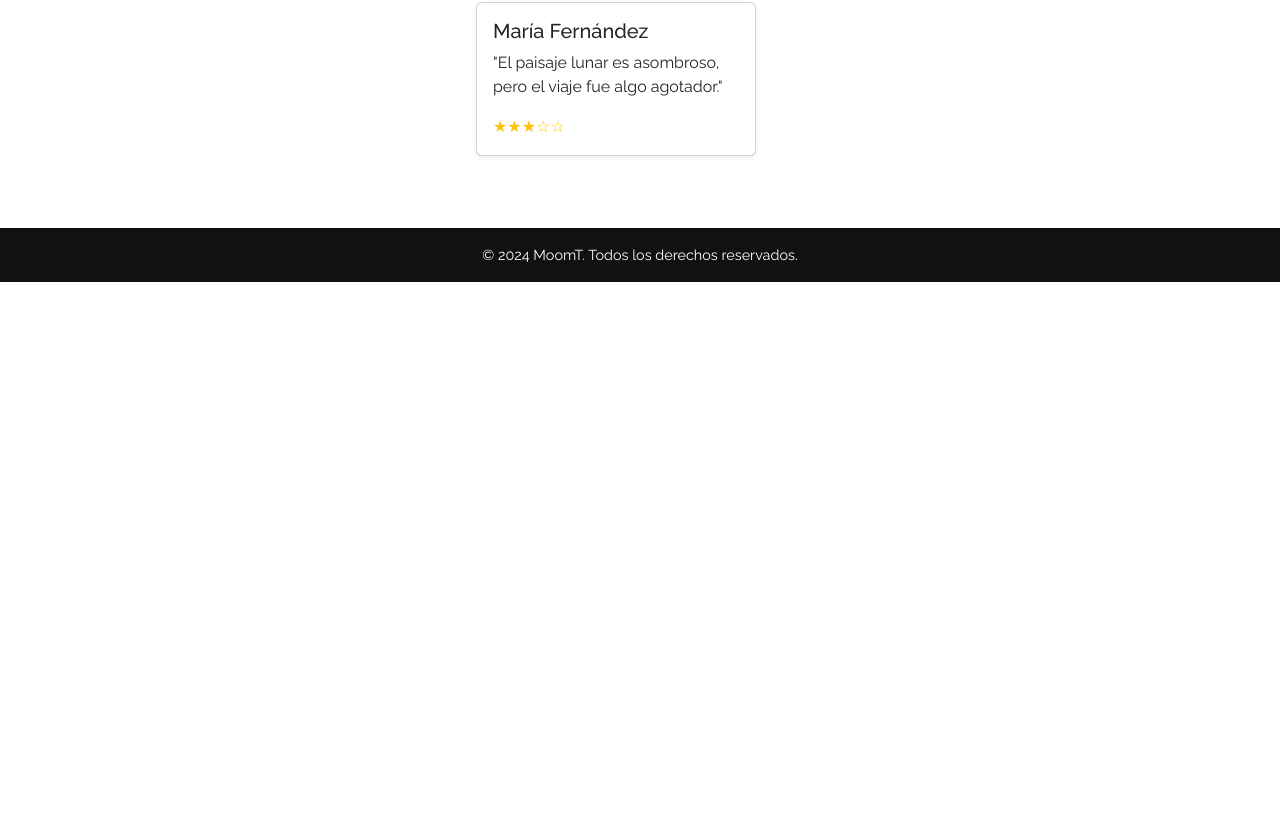
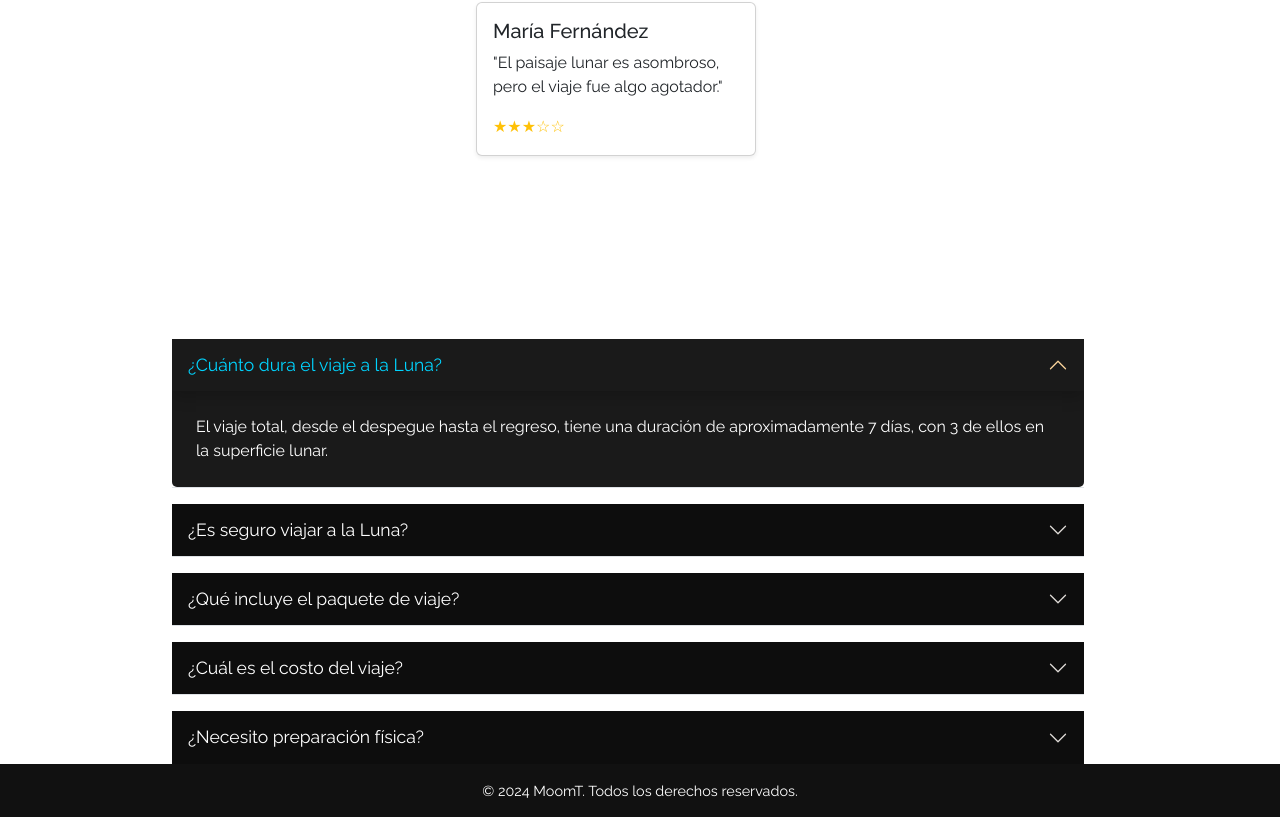
Before and after one commit to Sherna0303/web-space-travel-frontend, a React (Vite) app: page /#/home in a window 1280 px wide. Shown: the part 830-1647 px from the top of the page. Before the commit the page ends 1112 px from the top, so only its background shows below. Built offline with nearby package versions, Linux system fonts and the light colour scheme.

Commit message:
Add FAQ section

```diff
--- a/src/app/pages/HomePage/index.tsx
+++ b/src/app/pages/HomePage/index.tsx
@@ -1,12 +1,14 @@
 import { ReactElement } from "react";
 import { CardHome } from "../../ui/components/CardHome";
 import Reviews from "../../ui/components/Review";
+import FAQ from "../../ui/components/FAQ";
 
 export const HomePage = (): ReactElement => {
   return (
     <>
       <CardHome/>
       <Reviews/>
+      <FAQ/>
     </>
   );
 };
--- /dev/null
+++ b/src/app/ui/components/FAQ/index.tsx
@@ -0,0 +1,50 @@
+import React from "react";
+import Accordion from "react-bootstrap/Accordion";
+import { Container } from "react-bootstrap";
+import "./style.css"; // Archivo CSS personalizado
+
+const FAQ: React.FC = () => {
+  return (
+    <Container className="row col-9 faq-container mt-5">
+      <h2 className="text-center mb-4">Preguntas Frecuentes</h2>
+      <Accordion defaultActiveKey="0" flush>
+        <Accordion.Item eventKey="0">
+          <Accordion.Header>¿Cuánto dura el viaje a la Luna?</Accordion.Header>
+          <Accordion.Body>
+            El viaje total, desde el despegue hasta el regreso, tiene una duración de aproximadamente 7 días, con 3 de ellos en la superficie lunar.
+          </Accordion.Body>
+        </Accordion.Item>
+
+        <Accordion.Item eventKey="1">
+          <Accordion.Header>¿Es seguro viajar a la Luna?</Accordion.Header>
+          <Accordion.Body>
+            Totalmente. Nuestros viajes están respaldados por la última tecnología aeroespacial y cuentan con los más altos estándares de seguridad. Además, nuestros tripulantes reciben entrenamiento especializado antes del despegue.
+          </Accordion.Body>
+        </Accordion.Item>
+
+        <Accordion.Item eventKey="2">
+          <Accordion.Header>¿Qué incluye el paquete de viaje?</Accordion.Header>
+          <Accordion.Body>
+            El paquete incluye el transporte de ida y vuelta a la Luna, alojamiento en nuestro campamento lunar, todas las comidas, y un equipo de exploración para tus aventuras en la superficie lunar.
+          </Accordion.Body>
+        </Accordion.Item>
+
+        <Accordion.Item eventKey="3">
+          <Accordion.Header>¿Cuál es el costo del viaje?</Accordion.Header>
+          <Accordion.Body>
+            Los precios varían dependiendo del tipo de experiencia que elijas. Tenemos opciones estándar y de lujo. Te invitamos a consultar nuestra sección de precios para más detalles.
+          </Accordion.Body>
+        </Accordion.Item>
+
+        <Accordion.Item eventKey="4">
+          <Accordion.Header>¿Necesito preparación física?</Accordion.Header>
+          <Accordion.Body>
+            Se recomienda un nivel básico de acondicionamiento físico. Antes del viaje, recibirás una capacitación especial para adaptarte a la gravedad lunar y a las condiciones del espacio.
+          </Accordion.Body>
+        </Accordion.Item>
+      </Accordion>
+    </Container>
+  );
+};
+
+export default FAQ;
--- /dev/null
+++ b/src/app/ui/components/FAQ/style.css
@@ -0,0 +1,60 @@
+.faq-container {
+    margin: 0 auto;
+  }
+
+  h2 {
+    color: #ffffff;
+    font-size: 2rem;
+  }
+
+  .accordion-button {
+    background-color: #0d0d0d;
+    color: #ffffff;
+    border: none;
+    transition: background-color 0.3s ease, color 0.3s ease;
+    padding: 1rem;
+    border-radius: 5px;
+    font-size: 1.1rem;
+  }
+
+  .accordion-button:not(.collapsed) {
+    background-color: #1a1a1a; /* Cambia el color cuando está activo */
+    color: #00d4ff; /* Cambia el texto cuando está activo */
+    border-radius: 5px 5px 0 0;
+    box-shadow: 0 5px 15px rgba(0, 0, 0, 0.2);
+  }
+
+  .accordion-body {
+    background-color: #1a1a1a;
+    color: #ffffff;
+    border-radius: 0 0 5px 5px;
+    font-size: 1rem;
+    padding: 1.5rem;
+    transition: background-color 0.3s ease;
+  }
+
+  .accordion-item {
+    margin-bottom: 1rem;
+    border-radius: 5px;
+    overflow: hidden;
+  }
+
+  .accordion-item:last-of-type {
+    margin-bottom: 0;
+  }
+
+  .accordion-header {
+    border-bottom: none;
+  }
+
+  .accordion-item .accordion-button::after {
+    filter: invert(100%);
+  }
+
+  .accordion-button:hover {
+    background-color: #262626;
+  }
+
+  .accordion-button:focus {
+    box-shadow: none;
+  }
```
